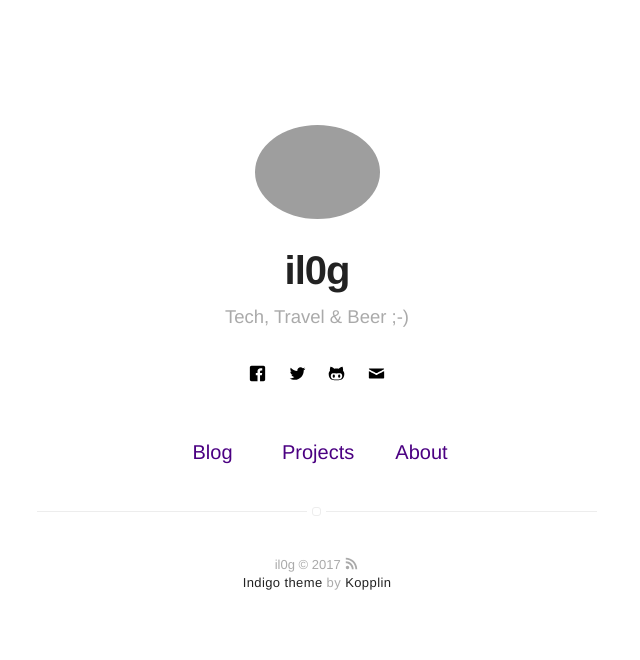
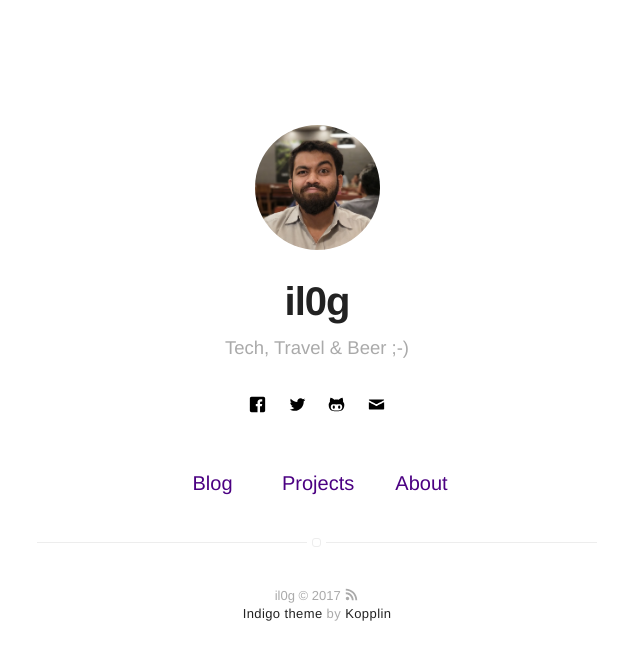
Before and after one commit to varunpilankar/il0g, a Jekyll site: the page built from index.html, in a window 1280 px wide. Shown: the top 660 px of the page, without its empty margins (323-963 px from the left). Built offline with Jekyll 4.4.1, drawn with Linux system fonts in a browser that asks for light colours.

Commit message:
pic update

```diff
--- a/_config.yml
+++ b/_config.yml
@@ -8,7 +8,7 @@ description: A blog about technology and stuff related
 # if it's an external image, update below for true
 # better with square images
 external-image: false
-picture: assets/images/profile1.jpg
+picture: assets/images/profile.jpg
 
 # If you want to include your resume, set to true
 # and specify source (external or local).
```
Also changed, not shown: assets/images/profile.jpg, 1 other file.
